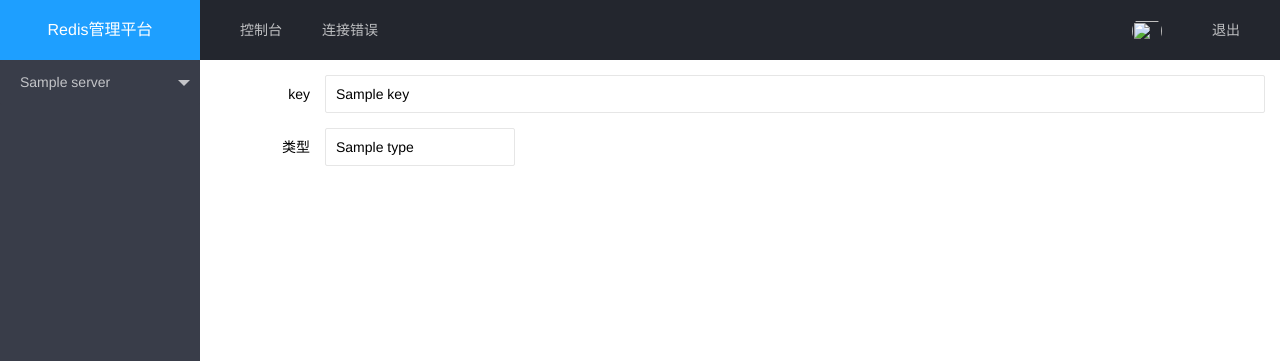
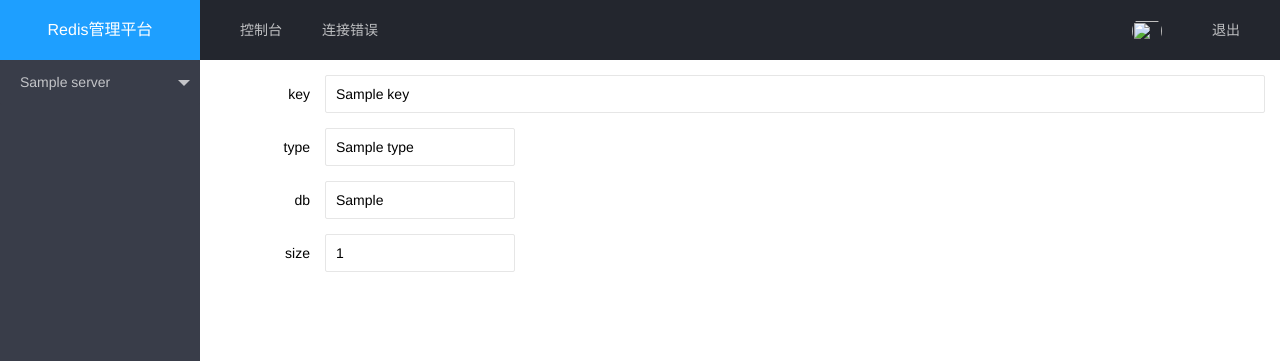
Before and after one commit to zhitom/redis_web_client, a Django app: template templates/edit.html in a window 1280 px wide. Shown: the top 361 px of the page. Run offline with Django 3.2, Linux system fonts and the light colour scheme; the template is opened without the code that fills it: most values are stand-ins (such as "Sample title", 1, 10 or a date in 2020).

Commit message:
编辑显示大小

```diff
--- a/templates/edit.html
+++ b/templates/edit.html
@@ -8,10 +8,26 @@
     </div>
   </div>
   <div class="layui-form-item">
-    <label class="layui-form-label">类型</label>
+    <label class="layui-form-label">type</label>
     <div class="layui-input-inline">
       <input type="text" name="type" required lay-verify="required" placeholder="" readonly="readonly" value="{{ data.type }}" autocomplete="off" class="layui-input">
 	    {% csrf_token %}
+	    <input type="hidden" name="db_id" value="{{ data.db }}">
+	    <input type="hidden" name="redis_id" value="{{ redis_id }}">
+    </div>
+    <div class="layui-form-mid layui-word-aux"></div>
+  </div>
+	<div class="layui-form-item">
+    <label class="layui-form-label">db</label>
+    <div class="layui-input-inline">
+      <input type="text" name="type" required lay-verify="required" placeholder="" readonly="readonly" value="{{ data.db }}" autocomplete="off" class="layui-input">
+    </div>
+    <div class="layui-form-mid layui-word-aux"></div>
+  </div>
+	<div class="layui-form-item">
+    <label class="layui-form-label">size</label>
+    <div class="layui-input-inline">
+      <input type="text" name="type" required lay-verify="required" placeholder="" readonly="readonly" value="{{ data.size }}" autocomplete="off" class="layui-input">
 	    <input type="hidden" name="db_id" value="{{ data.db }}">
 	    <input type="hidden" name="redis_id" value="{{ redis_id }}">
     </div>
```
